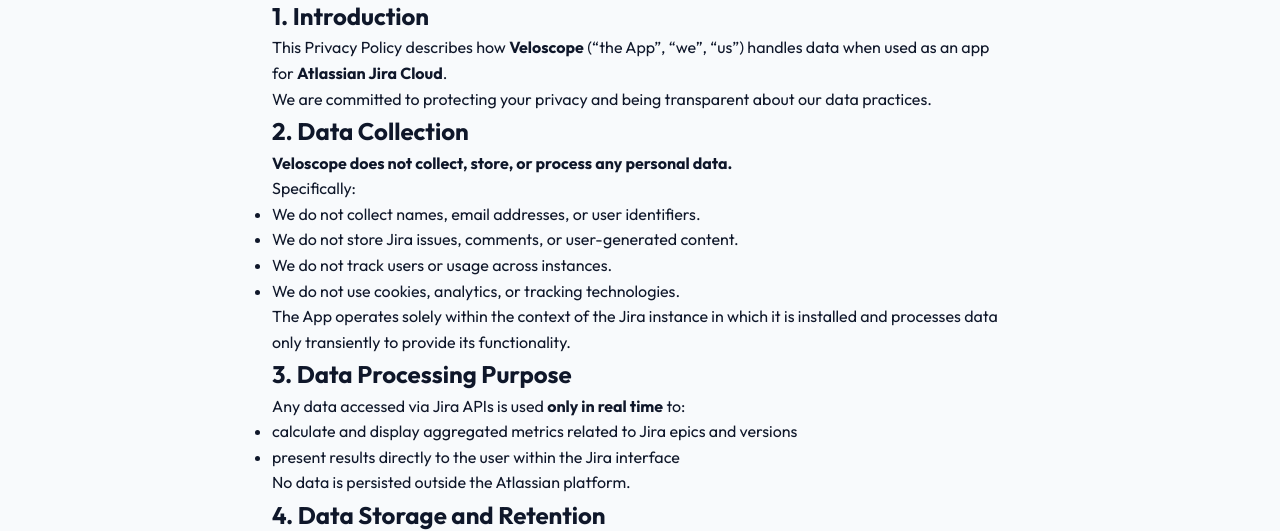
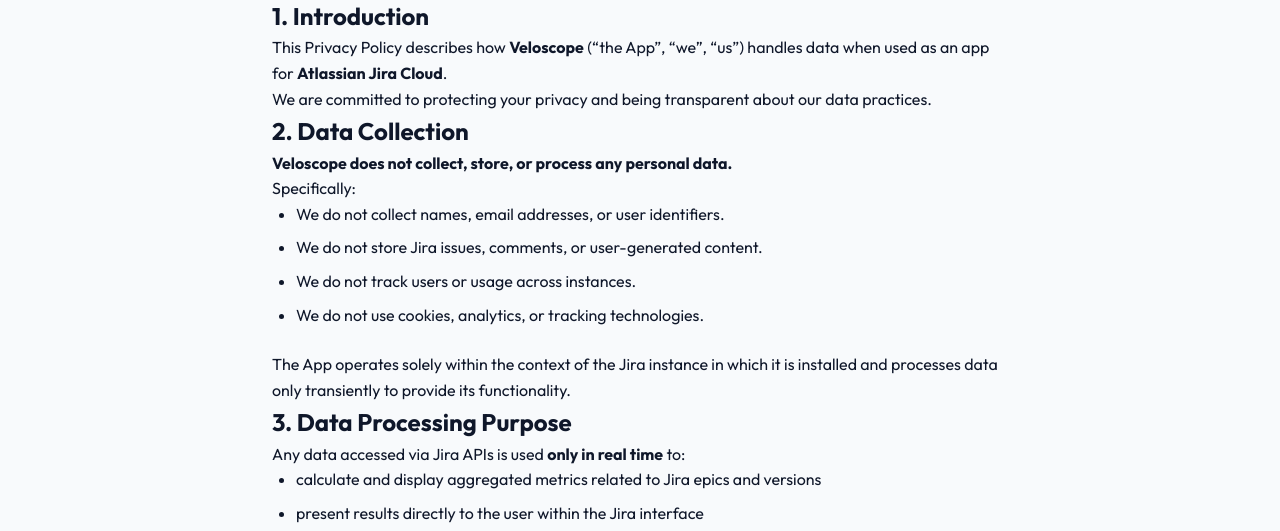
Before and after one commit to velomajk/veloscope, a website built with Vite: page privacy.html in a window 1280 px wide. Shown: the part 211-742 px from the top of the page. Built offline with nearby package versions, Linux system fonts and the light colour scheme.

Commit message:
style: fix bullets indentation in privacy policy

```diff
--- a/src/css/style.css
+++ b/src/css/style.css
@@ -532,3 +532,14 @@ body.dark-theme .theme-toggle .moon-icon {
 .footer-col a:hover {
   color: var(--accent-primary);
 }
+
+/* Markdown Content Styles */
+.markdown-body ul,
+.markdown-body ol {
+  padding-left: 1.5rem;
+  margin-bottom: 1.5rem;
+}
+
+.markdown-body li {
+  margin-bottom: 0.5rem;
+}
```
